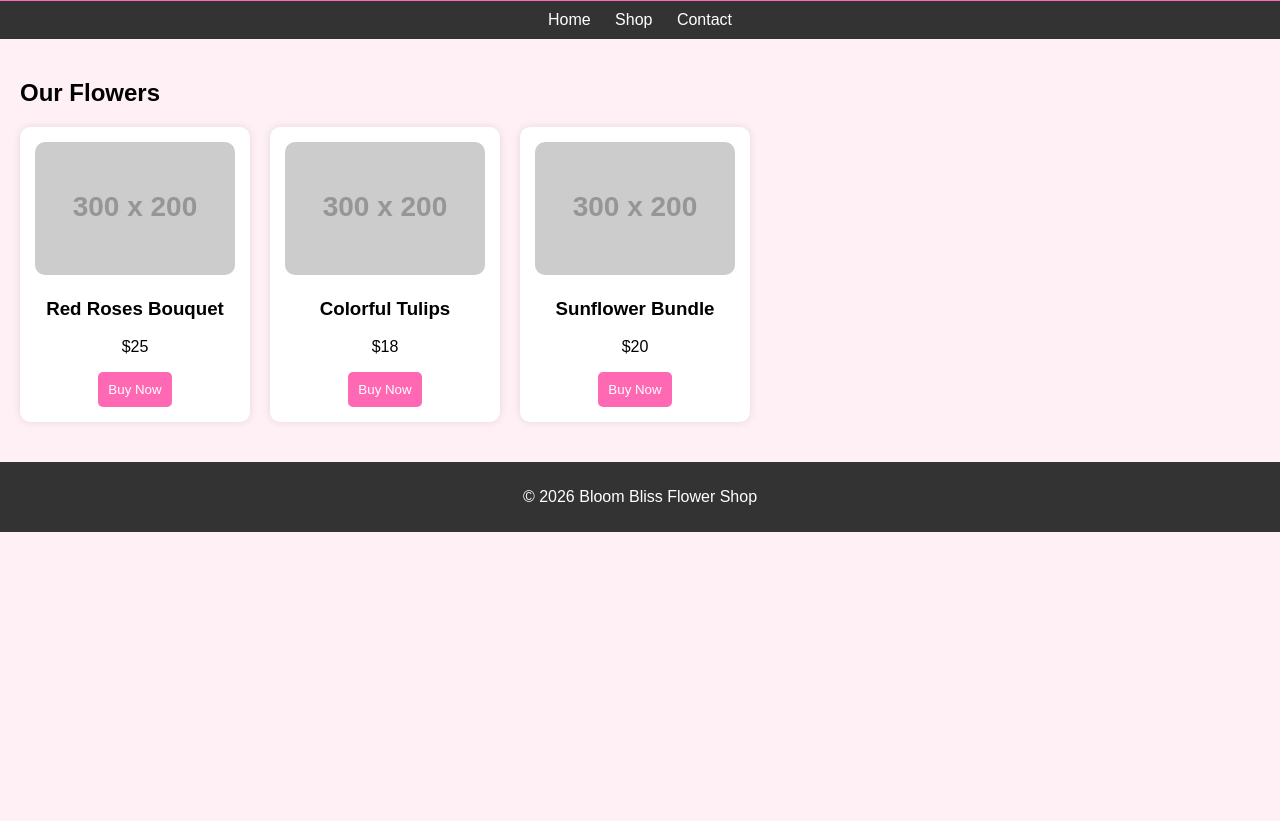
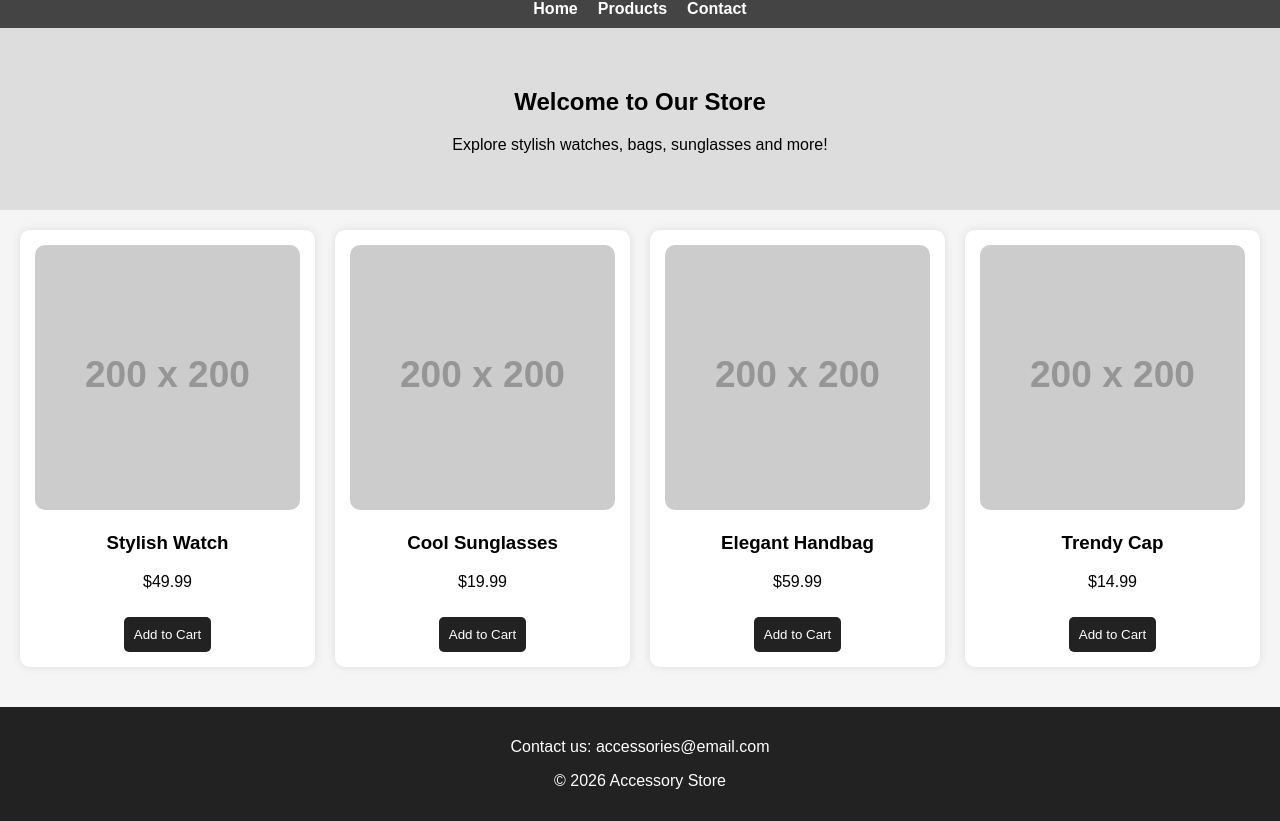
Before and after one commit to nirukunwar2373-max/flowershop, a plain HTML site: page index.html in a window 1280 px wide. Shown: the part 154-975 px from the top of the page. Before the commit the page ends 800 px from the top, so only its background shows below. Drawn offline with Linux system fonts and the light colour scheme; placeholder pictures from the web are drawn by us.

Commit message:
Update index.html

```diff
--- a/index.html
+++ b/index.html
@@ -2,68 +2,85 @@
 <html lang="en">
 <head>
   <meta charset="UTF-8">
-    <title>Bloom Bliss Flower Shop</title>
+  <meta name="viewport" content="width=device-width, initial-scale=1.0">
+  <title>Accessory Store</title>
   <style>
     body {
+      margin: 0;
       font-family: Arial, sans-serif;
-            margin: 0;
-            background-color: #fff0f5;
+      background: #f5f5f5;
     }
+
     header {
-            background-color: #ff69b4;
+      background: #222;
+      color: #fff;
+      padding: 15px;
+      text-align: center;
+    }
+
+    nav {
+      background: #444;
+      display: flex;
+      justify-content: center;
+      gap: 20px;
+      padding: 10px;
+    }
+
+    nav a {
       color: white;
+      text-decoration: none;
+      font-weight: bold;
+    }
+
+    nav a:hover {
+      color: #ffd700;
+    }
+
+    .hero {
       text-align: center;
+      padding: 40px;
+      background: #ddd;
+    }
+
+    .products {
+      display: grid;
+      grid-template-columns: repeat(auto-fit, minmax(200px, 1fr));
+      gap: 20px;
       padding: 20px;
     }
-        nav {
-            background-color: #333;
-            text-align: center;
-            padding: 10px;
-        }
-        nav a {
-            color: white;
-            margin: 10px;
-            text-decoration: none;
-        }
-        nav a:hover {
-            text-decoration: underline;
-        }
-        .container {
-            padding: 20px;
-        }
-        .products {
-            display: flex;
-            flex-wrap: wrap;
-            gap: 20px;
-        }
+
     .product {
       background: white;
       padding: 15px;
       border-radius: 10px;
-            width: 200px;
       text-align: center;
-            box-shadow: 0 0 8px rgba(0,0,0,0.1);
+      box-shadow: 0 0 10px rgba(0,0,0,0.1);
     }
+
     .product img {
       width: 100%;
       border-radius: 10px;
     }
-        button {
-            background-color: #ff69b4;
+
+    .product button {
+      margin-top: 10px;
+      padding: 10px;
       border: none;
+      background: #222;
       color: white;
-            padding: 10px;
       cursor: pointer;
       border-radius: 5px;
     }
-        button:hover {
-            background-color: #e0559f;
+
+    .product button:hover {
+      background: #555;
     }
+
     footer {
-            background-color: #333;
+      background: #222;
       color: white;
       text-align: center;
-            padding: 10px;
+      padding: 15px;
       margin-top: 20px;
     }
   </style>
@@ -71,46 +88,56 @@
 <body>
 
 <header>
-    <h1>🌸 Bloom Bliss Flower Shop</h1>
-    <p>Fresh flowers for every occasion</p>
+  <h1>Trendy Accessories Store</h1>
+  <p>Find the best accessories for every style</p>
 </header>
 
 <nav>
   <a href="#">Home</a>
-    <a href="#">Shop</a>
-    <a href="#">Contact</a>
+  <a href="#products">Products</a>
+  <a href="#contact">Contact</a>
 </nav>
 
-<div class="container">
-    <h2>Our Flowers</h2>
-    <div class="products">
+<section class="hero">
+  <h2>Welcome to Our Store</h2>
+  <p>Explore stylish watches, bags, sunglasses and more!</p>
+</section>
+
+<section class="products" id="products">
 
   <div class="product">
-            <img src="https://via.placeholder.com/300x200?text=Roses" alt="Roses">
-            <h3>Red Roses Bouquet</h3>
-            <p>$25</p>
-            <button>Buy Now</button>
+    <img src="https://via.placeholder.com/200" alt="Watch">
+    <h3>Stylish Watch</h3>
+    <p>$49.99</p>
+    <button>Add to Cart</button>
   </div>
 
   <div class="product">
-            <img src="https://via.placeholder.com/300x200?text=Tulips" alt="Tulips">
-            <h3>Colorful Tulips</h3>
-            <p>$18</p>
-            <button>Buy Now</button>
+    <img src="https://via.placeholder.com/200" alt="Sunglasses">
+    <h3>Cool Sunglasses</h3>
+    <p>$19.99</p>
+    <button>Add to Cart</button>
   </div>
 
   <div class="product">
-            <img src="https://via.placeholder.com/300x200?text=Sunflowers" alt="Sunflowers">
-            <h3>Sunflower Bundle</h3>
-            <p>$20</p>
-            <button>Buy Now</button>
+    <img src="https://via.placeholder.com/200" alt="Handbag">
+    <h3>Elegant Handbag</h3>
+    <p>$59.99</p>
+    <button>Add to Cart</button>
   </div>
 
-    </div>
+  <div class="product">
+    <img src="https://via.placeholder.com/200" alt="Cap">
+    <h3>Trendy Cap</h3>
+    <p>$14.99</p>
+    <button>Add to Cart</button>
   </div>
 
-<footer>
-    <p>© 2026 Bloom Bliss Flower Shop</p>
+</section>
+
+<footer id="contact">
+  <p>Contact us: accessories@email.com</p>
+  <p>&copy; 2026 Accessory Store</p>
 </footer>
 
 </body>
```
Lines whose indentation alone changed are shown as unchanged.
